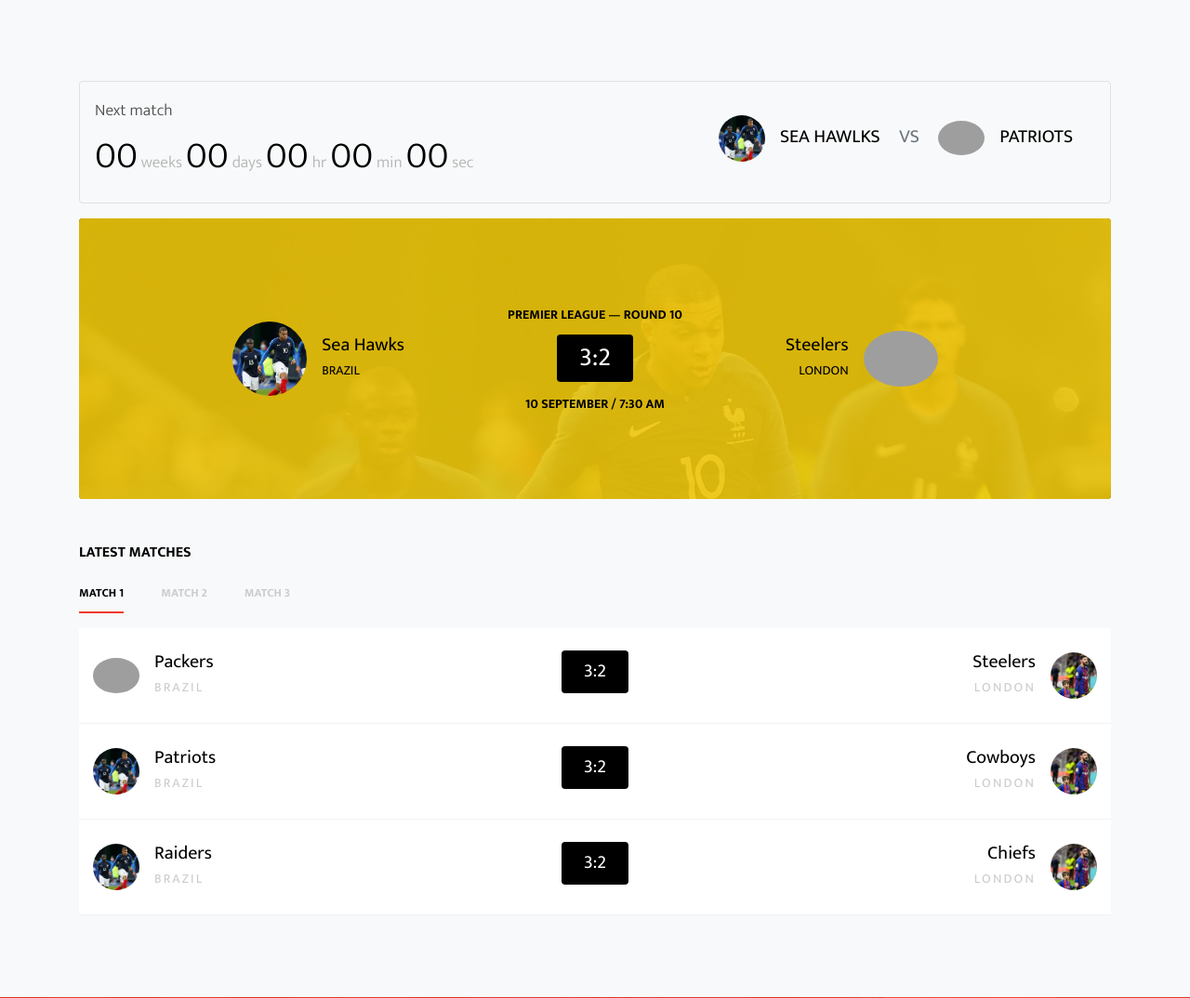
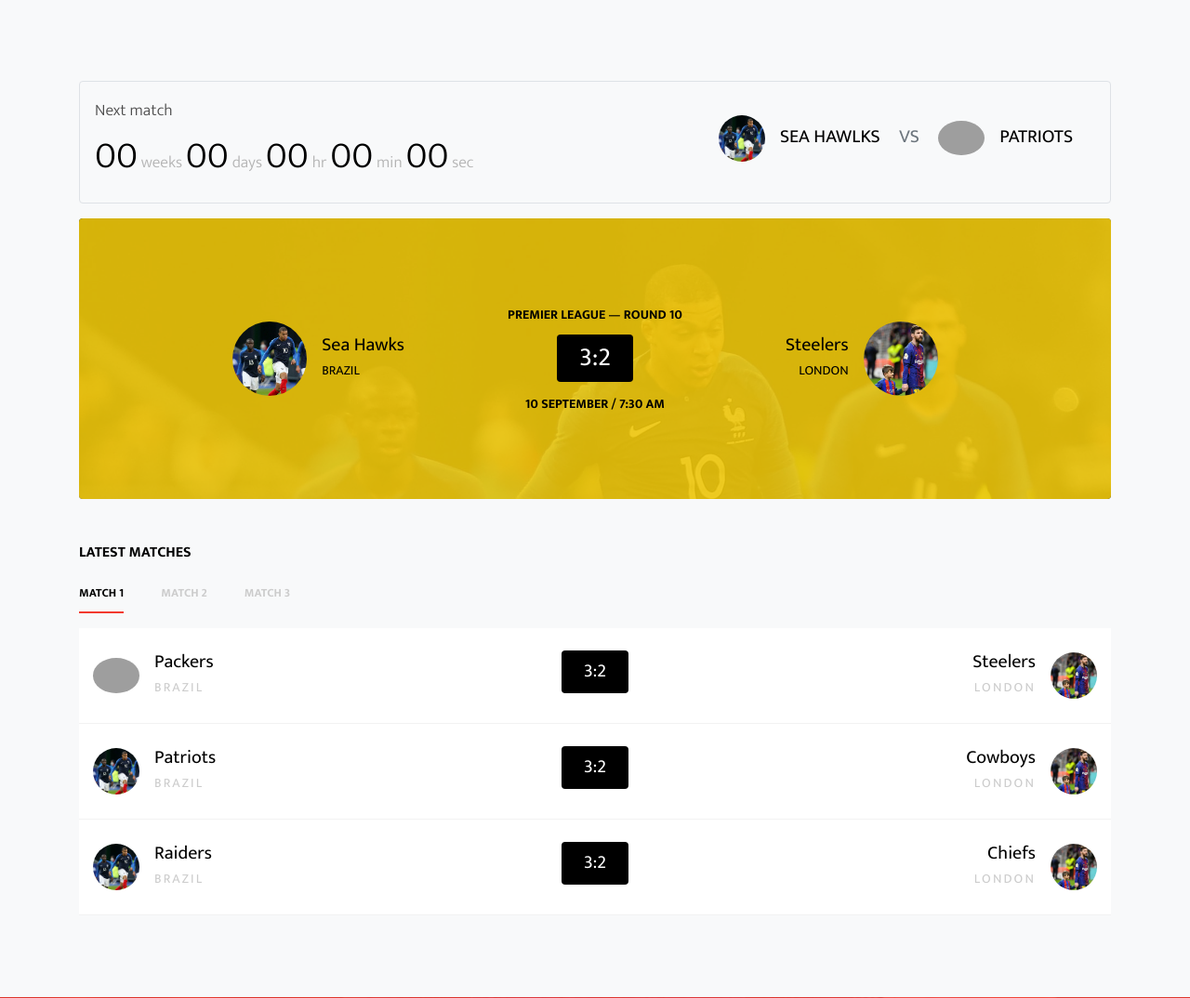
Before and after one commit to vickyGar/djangodeporte, a Django app: template templates/index.html in a window 1280 px wide. Shown: the part 1290-2364 px from the top of the page at 93% size. Run offline with Django 3.2, Linux system fonts and the light colour scheme; the template is opened without the code that fills it, so the values that code supplies are empty; parts of the project's set-up code (start-up, migrations or seed data) failed here and were passed over; some libraries are stand-ins or nearby versions; some web fonts are replaced; grey boxes are pictures that could not be loaded.

```diff
--- a/templates/index.html
+++ b/templates/index.html
@@ -224,7 +224,7 @@
               <div class="">
                 <div class="d-block d-lg-flex align-items-center">
                   <div class="image mx-auto ml-lg-3 mb-3 mb-lg-0 order-2">
-                    <img src="{%static 'images/img_4_sq.jpg%'}" alt="Image" class="img-fluid">
+                    <img src="{%static 'images/img_4_sq.jpg'%}" alt="Image" class="img-fluid">
                   </div>
                   <div class="text order-1">
                     <h3 class="h5 mb-0 text-black">Steelers</h3>
```
